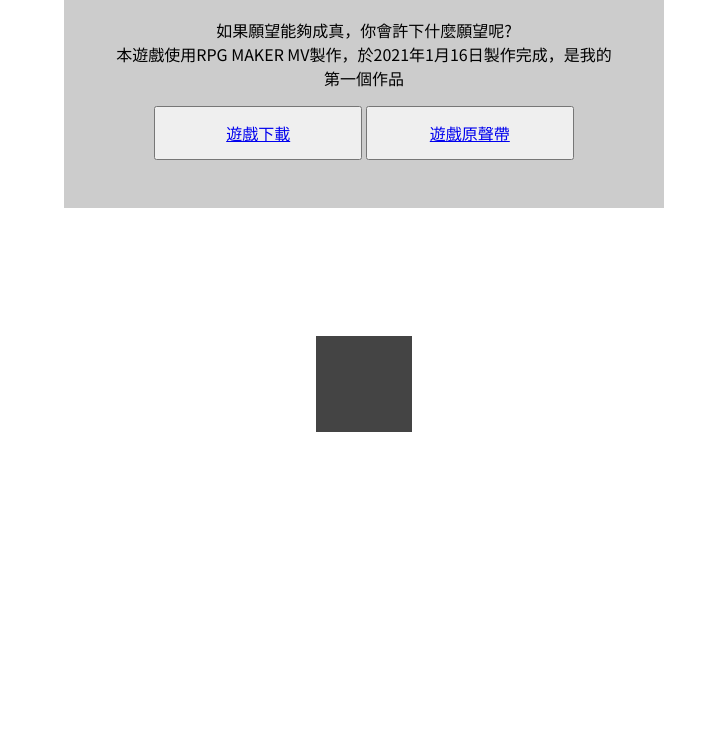
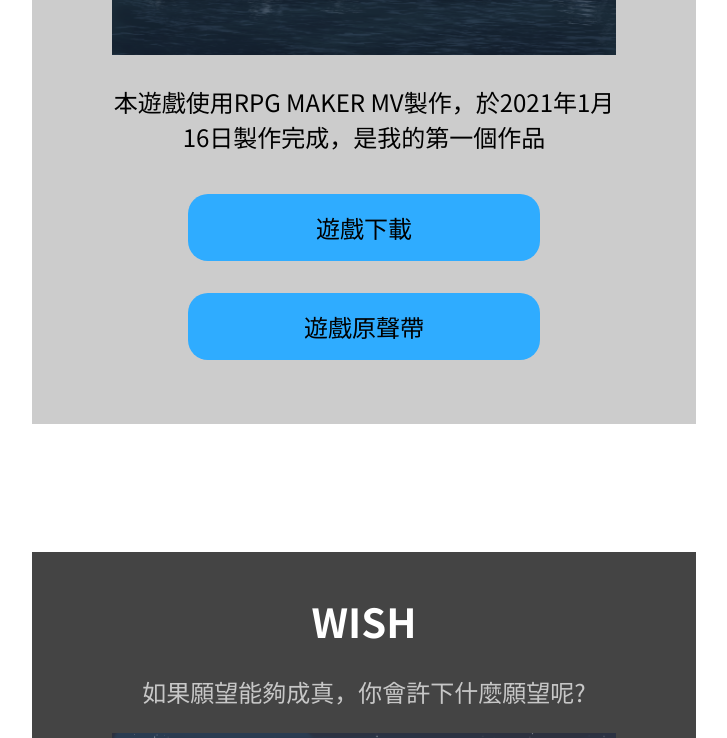
Before and after one commit to charlie-yen-rock/Personal-web-for-creations, a plain HTML site: page html/project.html in a window 1280 px wide. Shown: the part 909-1647 px from the top of the page, without its empty margins (276-1003 px from the left). Before the commit the page ends 1501 px from the top, so only its background shows below. Drawn offline with Linux system fonts and the light colour scheme.

Commit message:
finish project.css

```diff
--- a/css/project.css
+++ b/css/project.css
@@ -1,11 +1,24 @@
-.buttonA {
-	width: 208px;
-	padding: 1em 0;
+button {
+	width: 70%;
+	padding: 1rem 0;
+	margin: 1rem;
+	background-color: rgb(47, 172, 255);
+	border-radius: 20px;
+	border-style: none;
+	transition: all 0.3s;
 }
-.buttonB {
-	width: 208px;
-	padding: 1em 0;
+button:hover {
+	background-color: rgb(71, 180, 253);
+	cursor: pointer;
 }
+button:active {
+	background-color: rgb(71, 180, 253);
+}
+a button {
+	font-size: 1.5rem;
+	text-decoration: none;
+}
+
 .contentsTitle h1 {
 	text-align: center;
 	font-size: 3rem;
@@ -23,13 +36,29 @@
 }
 .content {
 	margin: 0 0 8rem;
-	padding: 3rem;
+	padding: 0 5rem 3rem;
 	max-width: 45%;
 	text-align: center;
 }
 .content img {
 	height: 100%;
 	width: 100%;
+}
+.content h2 {
+	font-size: 2.5rem;
+	padding: 1em 0 0;
+	margin: 0;
+}
+.content .overView {
+	font-size: 1.5rem;
+	opacity: 70%;
+	padding: 1em 0;
+	margin: 0;
+}
+.content .description {
+	font-size: 1.5rem;
+	padding: 1em 0;
+	margin: 0;
 }
 
 .oddOrder {
--- a/html/project.html
+++ b/html/project.html
@@ -30,13 +30,19 @@
         <div class="contents">
             <div class="content oddOrder">
                 <h2>WISH</h2>
+                <p class="overView">如果願望能夠成真，你會許下什麼願望呢?</p>
                 <img src="../img/main/WISH-project.png" alt="">
-                <p>如果願望能夠成真，你會許下什麼願望呢?<br>本遊戲使用RPG MAKER MV製作，於2021年1月16日製作完成，是我的第一個作品</p>
-                <button class="buttonA"><a href="https://jaywalkerchirps.itch.io/wish">遊戲下載</a></button>
-                <button class="buttonB"><a href="https://jaywalkerchirps.bandcamp.com/releases">遊戲原聲帶</a></button>
+                <p class="description">本遊戲使用RPG MAKER MV製作，於2021年1月16日製作完成，是我的第一個作品</p>
+                <a href="https://jaywalkerchirps.itch.io/wish"><button class="buttonA">遊戲下載</button></a>
+                <a href="https://jaywalkerchirps.bandcamp.com/releases"><button class="buttonB">遊戲原聲帶</button></a>
             </div>
             <div class="content evenOrder">
-
+                <h2>WISH</h2>
+                <p class="overView">如果願望能夠成真，你會許下什麼願望呢?</p>
+                <img src="../img/main/WISH-project.png" alt="">
+                <p class="description">本遊戲使用RPG MAKER MV製作，於2021年1月16日製作完成，是我的第一個作品</p>
+                <a href="https://jaywalkerchirps.itch.io/wish"><button class="buttonA">遊戲下載</button></a>
+                <a href="https://jaywalkerchirps.bandcamp.com/releases"><button class="buttonB">遊戲原聲帶</button></a>
             </div>
 
         </div>
```
